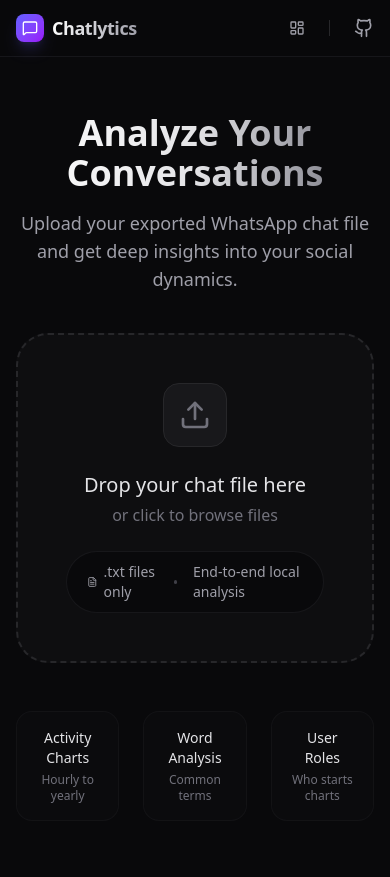
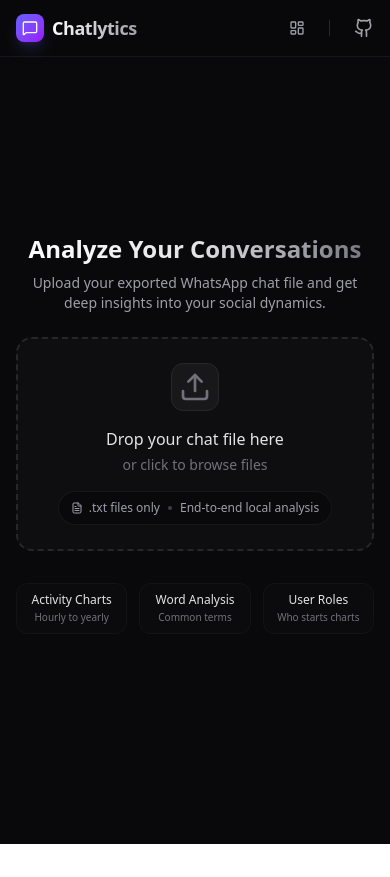
Before and after one commit to alexcj10/chatlytics, a Next.js app in the folder frontend/: page / in a window 390 px wide. After the commit the page ends 844 px from the top, so only its background shows below. Built offline with nearby package versions, Linux system fonts and the light colour scheme.

Commit message:
feat: add `UploadSection` component for uploading and analyzing WhatsApp chat files.

```diff
--- a/frontend/src/components/UploadSection.tsx
+++ b/frontend/src/components/UploadSection.tsx
@@ -63,11 +63,11 @@
 
     return (
         <div className="w-full max-w-2xl animate-in fade-in slide-in-from-bottom-4 duration-1000">
-            <div className="text-center mb-10">
-                <h1 className="text-4xl font-bold mb-4 bg-clip-text text-transparent bg-gradient-to-r from-white via-zinc-200 to-zinc-500">
+            <div className="text-center mb-6 md:mb-10">
+                <h1 className="text-2xl md:text-4xl font-bold mb-2 md:mb-4 bg-clip-text text-transparent bg-gradient-to-r from-white via-zinc-200 to-zinc-500">
                     Analyze Your Conversations
                 </h1>
-                <p className="text-zinc-400 text-lg max-w-md mx-auto">
+                <p className="text-zinc-400 text-sm md:text-lg max-w-md mx-auto">
                     Upload your exported WhatsApp chat file and get deep insights into your social dynamics.
                 </p>
             </div>
@@ -77,7 +77,7 @@
                 onDragLeave={onDragLeave}
                 onDrop={onDrop}
                 className={cn(
-                    "relative group border-2 border-dashed rounded-[2rem] p-12 transition-all duration-300",
+                    "relative group border-2 border-dashed rounded-2xl md:rounded-[2rem] p-6 md:p-12 transition-all duration-300",
                     dragActive
                         ? "border-indigo-500 bg-indigo-500/5 shadow-[0_0_50px_-12px_rgba(99,102,241,0.25)]"
                         : "border-zinc-800 hover:border-zinc-700 bg-zinc-900/40 hover:bg-zinc-900/60",
@@ -93,9 +93,9 @@
                     accept=".txt"
                 />
 
-                <div className="flex flex-col items-center justify-center gap-6">
+                <div className="flex flex-col items-center justify-center gap-4 md:gap-6">
                     <div className={cn(
-                        "w-16 h-16 rounded-2xl bg-zinc-900 border border-zinc-800 flex items-center justify-center transition-transform group-hover:scale-110 duration-500",
+                        "w-12 h-12 md:w-16 md:h-16 rounded-xl md:rounded-2xl bg-zinc-900 border border-zinc-800 flex items-center justify-center transition-transform group-hover:scale-110 duration-500",
                         dragActive && "scale-110 border-indigo-500/50"
                     )}>
                         {loading ? (
@@ -109,15 +109,15 @@
                     </div>
 
                     <div className="text-center">
-                        <p className="text-xl font-medium text-zinc-200 mb-1">
+                        <p className="text-base md:text-xl font-medium text-zinc-200 mb-1">
                             {loading ? 'Processing chat...' : (dragActive ? 'Drop it here' : 'Drop your chat file here')}
                         </p>
-                        {!loading && <p className="text-zinc-500">or click to browse files</p>}
+                        {!loading && <p className="text-zinc-500 text-sm">or click to browse files</p>}
                     </div>
 
-                    <div className="flex items-center gap-4 px-5 py-2.5 rounded-full bg-zinc-950 border border-zinc-800/50 text-sm text-zinc-400">
+                    <div className="flex flex-wrap justify-center items-center gap-2 md:gap-4 px-3 md:px-5 py-2 md:py-2.5 rounded-full bg-zinc-950 border border-zinc-800/50 text-xs md:text-sm text-zinc-400">
                         <div className="flex items-center gap-1.5">
-                            <FileText className="w-4 h-4" />
+                            <FileText className="w-3 h-3 md:w-4 md:h-4" />
                             <span>.txt files only</span>
                         </div>
                         <div className="w-1 h-1 rounded-full bg-zinc-700" />
@@ -133,15 +133,15 @@
                 </div>
             )}
 
-            <div className="mt-12 grid grid-cols-3 gap-6 text-center">
+            <div className="mt-8 md:mt-12 grid grid-cols-3 gap-3 md:gap-6 text-center">
                 {[
                     { label: 'Activity Charts', desc: 'Hourly to yearly' },
                     { label: 'Word Analysis', desc: 'Common terms' },
                     { label: 'User Roles', desc: 'Who starts charts' }
                 ].map((item, i) => (
-                    <div key={i} className="p-4 rounded-2xl border border-zinc-800/30 bg-zinc-900/20">
-                        <p className="text-zinc-200 font-medium mb-1 text-sm">{item.label}</p>
-                        <p className="text-zinc-500 text-xs">{item.desc}</p>
+                    <div key={i} className="p-2 md:p-4 rounded-xl md:rounded-2xl border border-zinc-800/30 bg-zinc-900/20">
+                        <p className="text-zinc-200 font-medium mb-0.5 md:mb-1 text-xs md:text-sm">{item.label}</p>
+                        <p className="text-zinc-500 text-[10px] md:text-xs">{item.desc}</p>
                     </div>
                 ))}
             </div>
```
